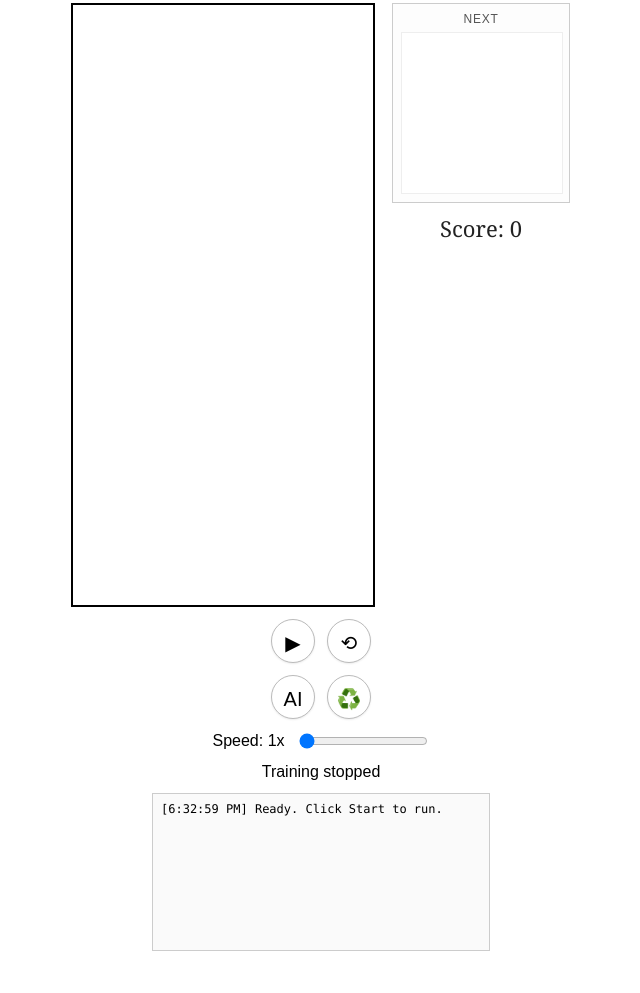
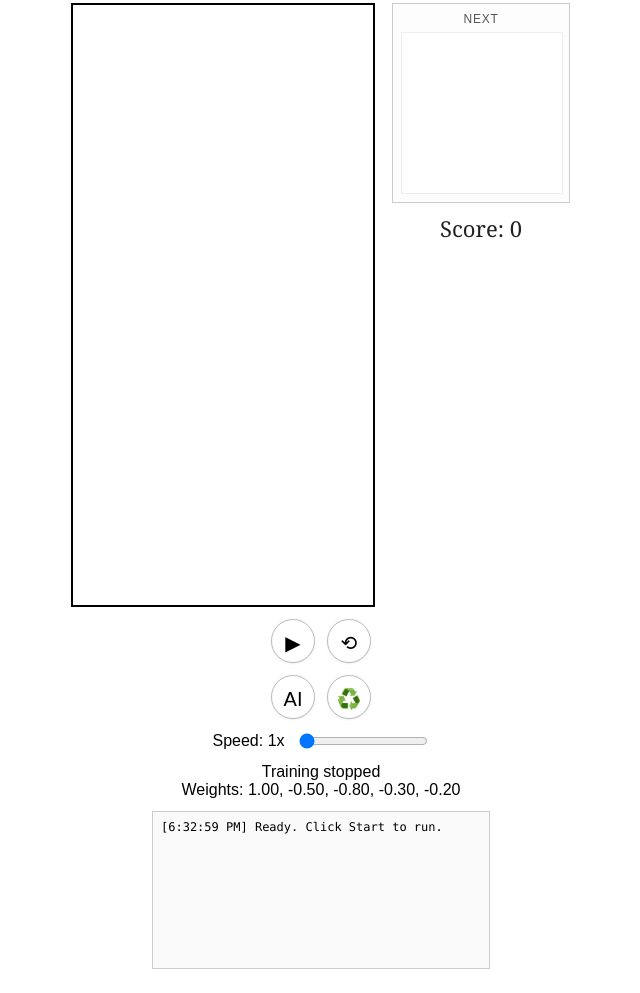
Before and after one commit to kjeeetil/tetris, a plain HTML site: page index.html in a window 1280 px wide. Shown: the part 79-1072 px from the top of the page, without its empty margins (319-959 px from the left). Drawn offline with Linux system fonts and the light colour scheme.

Commit message:
Display training weights

```diff
--- a/index.html
+++ b/index.html
@@ -155,6 +155,7 @@
       <input id="speed" type="range" min="1" max="20" value="1" />
     </div>
     <div id="train-status"></div>
+    <div id="weights-display"></div>
     <div id="diagnostics" aria-live="polite"></div>
     <script>
       // --- Minimal Tetris in plain JavaScript (no PyScript) ---
@@ -163,6 +164,7 @@
         const preview = document.getElementById('preview');
         const diag = document.getElementById('diagnostics');
         const trainStatus = document.getElementById('train-status');
+        const weightsEl = document.getElementById('weights-display');
         const scoreEl = document.getElementById('score');
         const ctx = canvas.getContext('2d');
         const pctx = preview.getContext('2d');
@@ -365,12 +367,18 @@
           };
           window.__train = train;
 
+          function formatWeights(arr){ return Array.from(arr).map(v=>v.toFixed(2)).join(', '); }
           function updateTrainStatus(){
-            if(!trainStatus) return;
-            if(train.enabled){
-              trainStatus.textContent = `Gen ${train.gen+1}, Candidate ${train.candIndex+1}/${train.popSize}`;
-            } else {
-              trainStatus.textContent = 'Training stopped';
+            if(trainStatus){
+              if(train.enabled){
+                trainStatus.textContent = `Gen ${train.gen+1}, Candidate ${train.candIndex+1}/${train.popSize}`;
+              } else {
+                trainStatus.textContent = 'Training stopped';
+              }
+            }
+            if(weightsEl){
+              const w = train.enabled ? train.candWeights[train.candIndex] : train.mean;
+              weightsEl.textContent = w ? `Weights: ${formatWeights(w)}` : '';
             }
           }
 
```
Also changed, not shown: web/index.html (+13 -5 lines).
